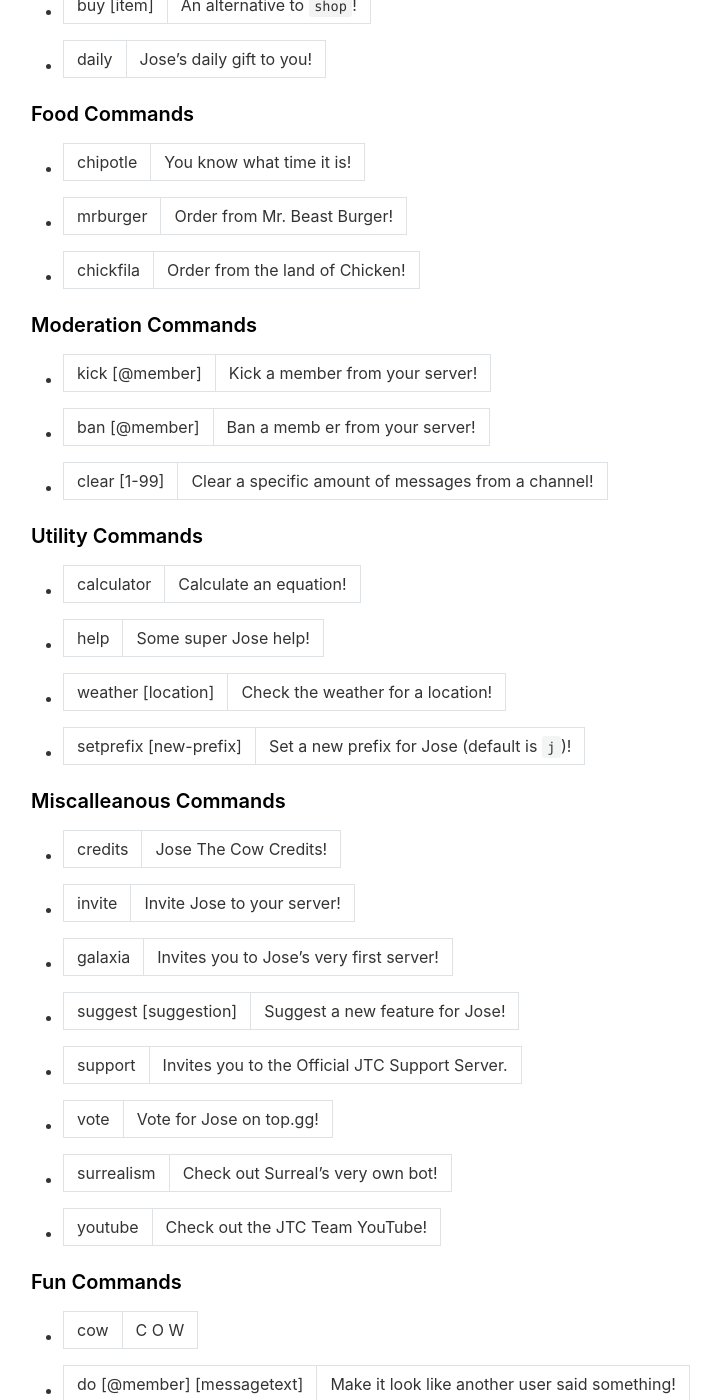
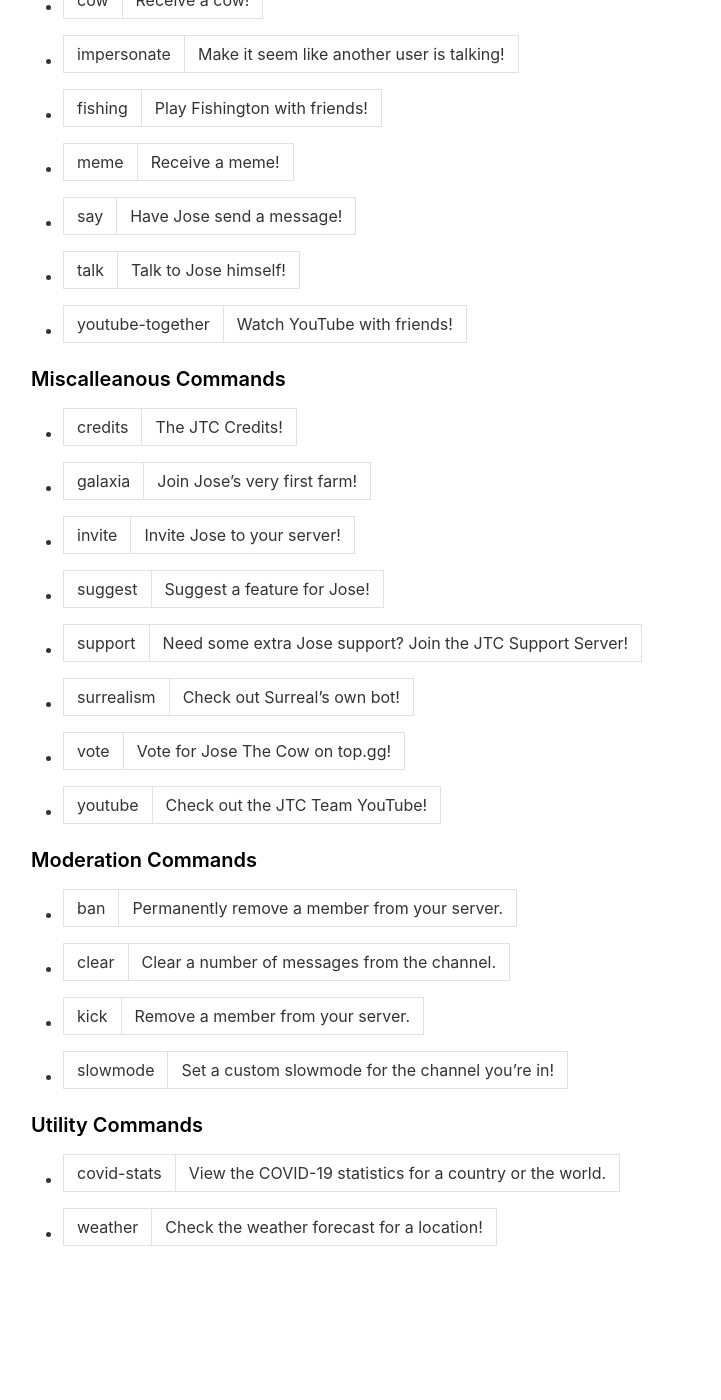
Before and after one commit to josethecow/josethecow.github.io, a Jekyll site: the page built from _pages/features.md, in a window 1280 px wide and 1400 px high, scrolled down 1000 px. Shown: the whole window, without its empty margins (234-955 px from the left). Built offline with Jekyll 4.4.1, drawn with Linux system fonts in a browser that asks for light colours; nearby versions of some CDN libraries; after the commit the page ends 2332 px from its top, so only the background shows below that; some of the changed text lies outside the part shown.

```diff
--- a/_pages/features.md
+++ b/_pages/features.md
@@ -3,60 +3,49 @@ layout: page
 title: Features
 include_in_header: true
 ---
-### Features - v2.1
-
-### Music Commands
-- play [song] | Play a song!
-- pause | Pause the playing song!
-- resume | Continue the song where it was left off!
-- skip | Skip a song in the queue!
-- queue | Check out the list of songs that are playing next!
-- autoplay | Toggles autoplay on or off!
-- volume [1-100] | Set the volume!
-- shuffle | Shuffle the queue!
-- leave | No more music time? Jose will fly out of the voice channel.
+### Features - Phase 3
 
 ### Economy Commands
-- shop | Displays the shop!
-- beg | Jose is busy, but he might be able to give some money.
-- card | Displays your jCard (user and economy information)!
-- work | Work for some Grassbux!
-- buy [item] | An alternative to `shop`!
-- daily | Jose's daily gift to you!
+- beg | Beg for some Grassbux from Jose!
+- card | Check out your jCard to see your balance and more user info!
+- daily | Receive your daly reward from Jose!
+- inventory | Check out your inventory to see all your items!
+- shop | Check out the shop!
+- work | Work to get some Grassbux!
 
 ### Food Commands
-- chipotle | You know what time it is!
-- mrburger | Order from Mr. Beast Burger!
-- chickfila | Order from the land of Chicken!
+- chick-fil-a | Order from Chick-Fil-A!
+- chipotle | Order from Chipotle!
+- mrbeastburger | Order from Mr. Beast Burger!
+
+### Fun Commands
+- ascii | Convert text to ASCII!
+- betrayal | Play Betrayal with friends!
+- chess | Play Chess In The Park with friends!
+- cow | Receive a cow!
+- impersonate | Make it seem like another user is talking!
+- fishing | Play Fishington with friends!
+- meme | Receive a meme!
+- say | Have Jose send a message!
+- talk | Talk to Jose himself!
+- youtube-together | Watch YouTube with friends!
+
+### Miscalleanous Commands
+- credits | The JTC Credits!
+- galaxia | Join Jose's very first farm!
+- invite | Invite Jose to your server!
+- suggest | Suggest a feature for Jose!
+- support | Need some extra Jose support? Join the JTC Support Server!
+- surrealism | Check out Surreal's own bot!
+- vote | Vote for Jose The Cow on top.gg!
+- youtube | Check out the JTC Team YouTube!
 
 ### Moderation Commands
-- kick [@member] | Kick a member from your server!
-- ban [@member] | Ban a memb er from your server!
-- clear [1-99] | Clear a specific amount of messages from a channel!
+- ban | Permanently remove a member from your server.
+- clear | Clear a number of messages from the channel.
+- kick | Remove a member from your server.
+- slowmode | Set a custom slowmode for the channel you're in!
 
 ### Utility Commands
-- calculator | Calculate an equation!
-- help | Some super Jose help!
-- weather [location] | Check the weather for a location!
-- setprefix [new-prefix] | Set a new prefix for Jose (default is `j`)!
-
-### Miscalleanous Commands
-- credits | Jose The Cow Credits!
-- invite | Invite Jose to your server!
-- galaxia | Invites you to Jose's very first server!
-- suggest [suggestion] | Suggest a new feature for Jose!
-- support | Invites you to the Official JTC Support Server.
-- vote | Vote for Jose on top.gg!
-- surrealism | Check out Surreal's very own bot!
-- youtube | Check out the JTC Team YouTube!
-
-### Fun Commands
-- cow | C O W
-- do [@member] [messagetext] | Make it look like another user said something!
-- meme | A fresh meme coming right up!
-- say [messagetext] | Have Jose say something!
-- rps [@member] | Play Rock Paper Scissors with someone!
-- fight [@member] | Fight a member of your server!
-- guessnumber | Play guess the number!
-- snake | Play S N E K
-- ytogether | Watch YouTube with friends right in Discord!
+- covid-stats | View the COVID-19 statistics for a country or the world.
+- weather | Check the weather forecast for a location!
```
